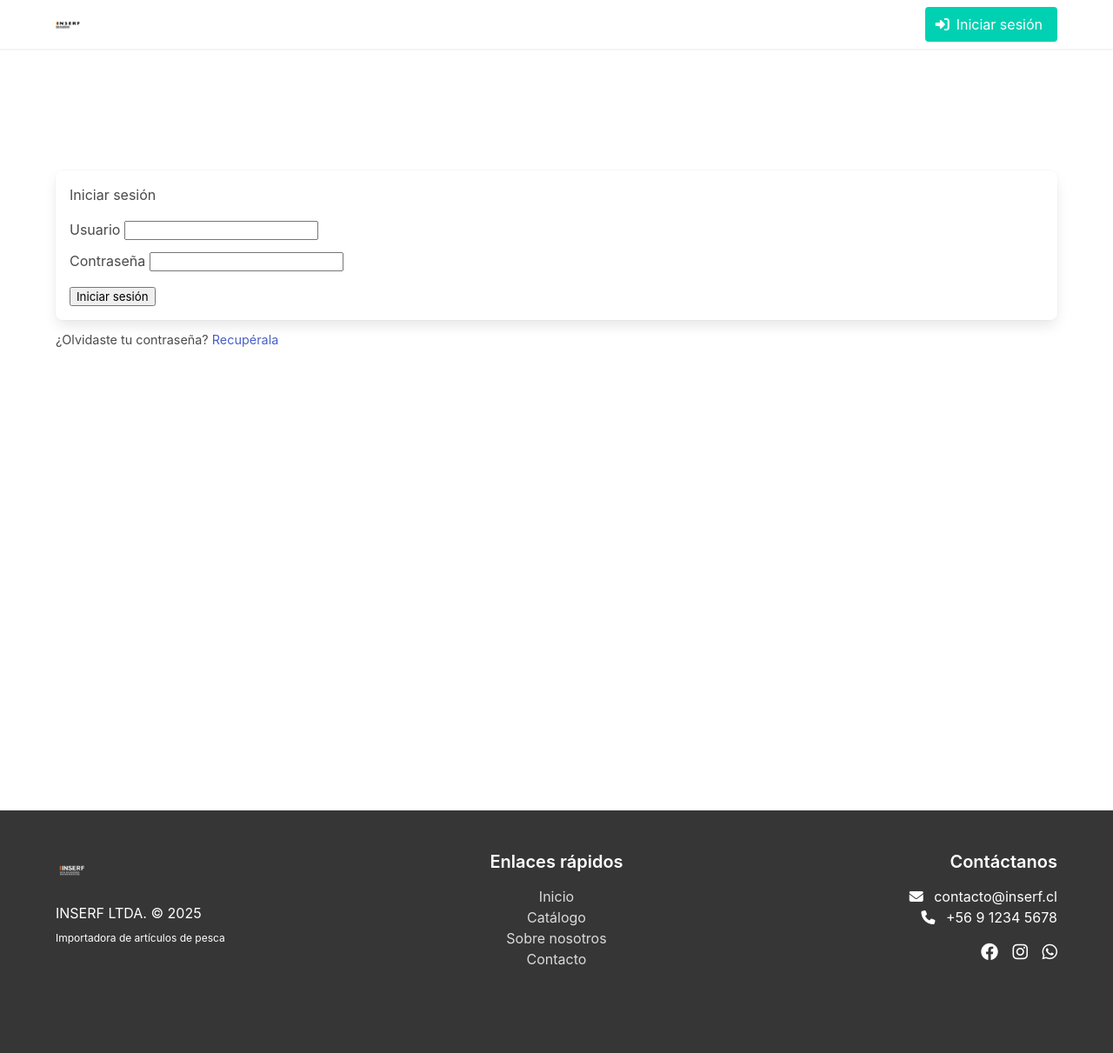
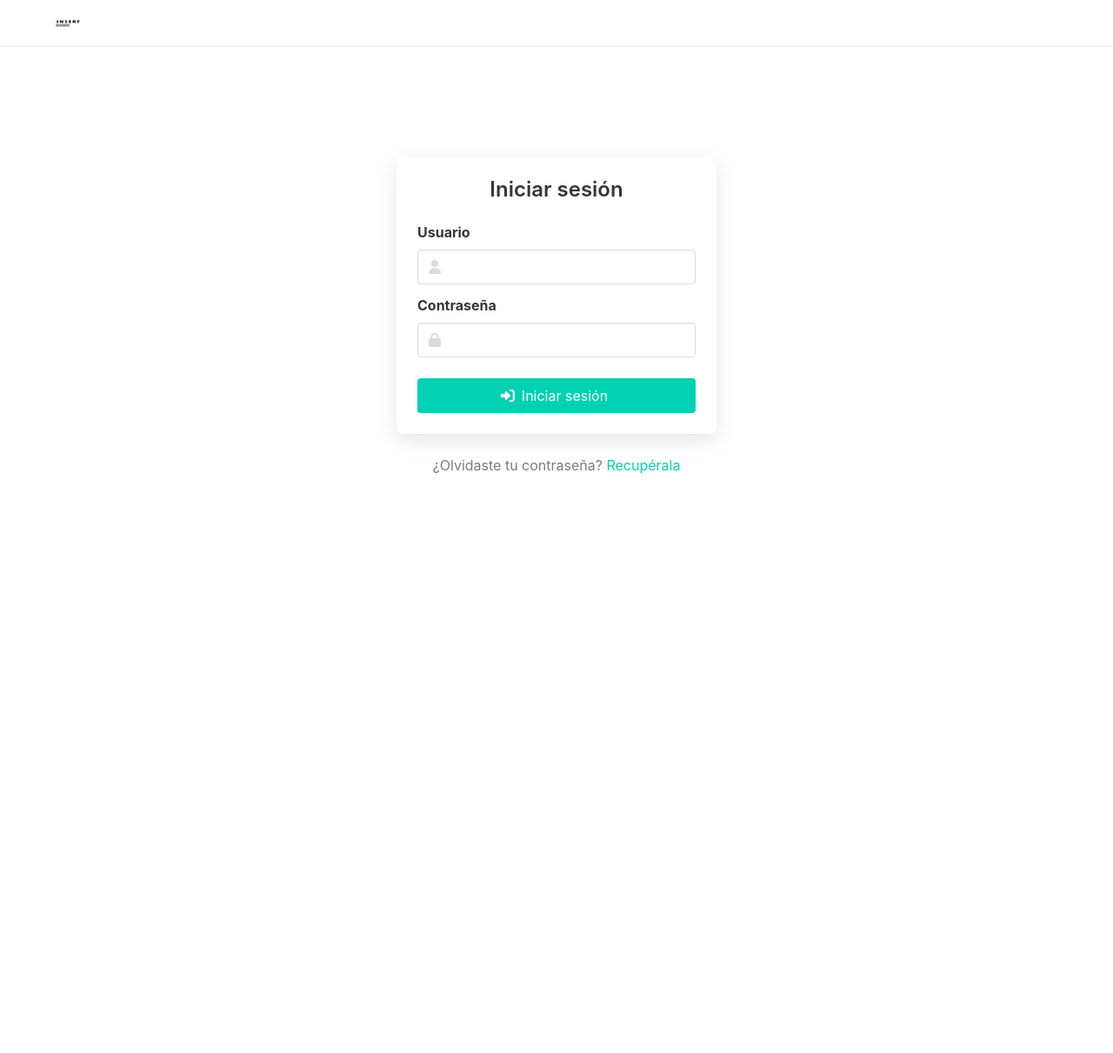
Before and after one commit to spintom/inserf, a Django app: page /login/ in a window 1280 px wide. Shown: the whole page at 87% size. After the commit the page ends 545 px from the top, so only its background shows below. Run offline with Django 5.2, Linux system fonts and the light colour scheme; parts of the project's set-up code (start-up, migrations or seed data) failed here and were passed over.

Commit message:
feat(landing): add sticky footer and refine layout for base and login templates
- Implemented sticky footer functionality in `style.css` for improved page structure.
- Updated `base.html` to conditionally render footer and setup sticky classes.
- Redesigned `login.html` with Bulma styling replacing Bootstrap components for consistency.

```diff
--- a/landing/static/css/style.css
+++ b/landing/static/css/style.css
@@ -1,4 +1,37 @@
 /* Custom styles for Bulma */
+/* Sticky footer setup */
+html {
+  height: 100%;
+}
+
+body {
+  min-height: 100vh; /* Use viewport height instead of percentage */
+  display: flex;
+  flex-direction: column;
+  position: relative;
+}
+
+/* Specific class for sticky footer */
+.has-sticky-footer {
+  display: flex;
+  min-height: 100vh;
+  flex-direction: column;
+}
+
+main {
+  flex: 1 0 auto;
+  min-height: 50vh; /* Ensure main content has minimum height */
+}
+
+/* Ensure footer stays at bottom */
+.footer {
+  margin-top: auto;
+  width: 100%;
+  flex-shrink: 0; /* Prevent footer from shrinking */
+  position: relative; /* Ensure proper stacking context */
+  z-index: 10; /* Ensure footer stays above other content */
+}
+
 .logo-header {
   height: 80px;
   max-height: 80px;
@@ -61,6 +94,7 @@ section {
 /* Fix for navbar overlap */
 main {
   padding-top: 80px; /* Match the logo height */
+  /* flex property already defined in sticky footer setup */
 }
 
 /* Tab content styling */
--- a/landing/templates/landing/base.html
+++ b/landing/templates/landing/base.html
@@ -18,7 +18,7 @@
     <!-- Custom styles -->
     <link rel="stylesheet" href="{% static 'css/style.css' %}">
 </head>
-<body class="has-navbar-fixed-top">
+<body class="has-navbar-fixed-top has-sticky-footer">
 
 <!-- Header -->
 <nav class="navbar is-fixed-top is-white has-shadow">
@@ -64,12 +64,14 @@
                         </div>
                     </div>
                 {% else %}
+                    {% if request.path == '/' %}
                         <div class="navbar-item">
-                        <a href="{% url 'landing:login' %}" class="button is-primary">
+                            <a href="{% url 'landing:login' %}" class="button is-primary is-light">
                                 <span class="icon"><i class="fas fa-sign-in-alt"></i></span>
                                 <span>Iniciar sesión</span>
                             </a>
                         </div>
+                    {% endif %}
                 {% endif %}
             </div>
         </div>
@@ -82,6 +84,7 @@
 </main>
 
 <!-- Footer -->
+{% if request.path == '/' %}
     <footer class="footer has-background-dark has-text-white">
         <div class="container">
             <div class="columns is-multiline">
@@ -114,6 +117,7 @@
             </div>
         </div>
     </footer>
+{% endif %}
 
 <!-- Navbar burger menu JavaScript -->
 <script>
--- a/landing/templates/registration/login.html
+++ b/landing/templates/registration/login.html
@@ -1,43 +1,60 @@
 {% extends 'landing/base.html' %}
 {% load static %}
 
+{% block title %}Iniciar sesión - INSERF{% endblock %}
+
 {% block content %}
-<section class="d-flex align-items-center justify-content-center" style="min-height: 100vh; padding-top: 4rem;">
+<section class="section">
   <div class="container">
-    <div class="row justify-content-center">
-      <div class="col-md-6 col-lg-5">
-        <div class="card shadow-sm">
-          <div class="card-body p-4">
-            <h2 class="h4 text-center mb-4">Iniciar sesión</h2>
+    <div class="columns is-centered">
+      <div class="column is-half-tablet is-one-third-desktop">
+        <div class="box p-5" style="box-shadow: 0 8px 24px rgba(0,0,0,0.1);">
+          <h2 class="title is-4 has-text-centered mb-5">Iniciar sesión</h2>
 
           {% if form.errors %}
-              <div class="alert alert-danger">
-                Usuario o contraseña inválidos.
+            <div class="notification is-danger">
+              <p>Usuario o contraseña inválidos.</p>
             </div>
           {% endif %}
 
           <form method="post">
             {% csrf_token %}
 
-              <div class="mb-3">
-                <label for="id_username" class="form-label">Usuario</label>
-                <input type="text" name="username" id="id_username" class="form-control" required>
+            <div class="field">
+              <label for="id_username" class="label">Usuario</label>
+              <div class="control has-icons-left">
+                <input type="text" name="username" id="id_username" class="input" required>
+                <span class="icon is-small is-left">
+                  <i class="fas fa-user"></i>
+                </span>
+              </div>
             </div>
 
-              <div class="mb-4">
-                <label for="id_password" class="form-label">Contraseña</label>
-                <input type="password" name="password" id="id_password" class="form-control" required>
+            <div class="field mb-5">
+              <label for="id_password" class="label">Contraseña</label>
+              <div class="control has-icons-left">
+                <input type="password" name="password" id="id_password" class="input" required>
+                <span class="icon is-small is-left">
+                  <i class="fas fa-lock"></i>
+                </span>
+              </div>
             </div>
 
-              <div class="d-grid">
-                <button type="submit" class="btn btn-primary">Iniciar sesión</button>
+            <div class="field">
+              <div class="control">
+                <button type="submit" class="button is-primary is-fullwidth">
+                  <span class="icon">
+                    <i class="fas fa-sign-in-alt"></i>
+                  </span>
+                  <span>Iniciar sesión</span>
+                </button>
+              </div>
             </div>
           </form>
         </div>
-        </div>
 
-        <p class="text-center mt-3 text-muted" style="font-size: 0.9rem;">
-          ¿Olvidaste tu contraseña? <a href="#">Recupérala</a>
+        <p class="has-text-centered mt-4 has-text-grey">
+          ¿Olvidaste tu contraseña? <a href="#" class="has-text-primary">Recupérala</a>
         </p>
       </div>
     </div>
```
Lines whose indentation alone changed are shown as unchanged.
